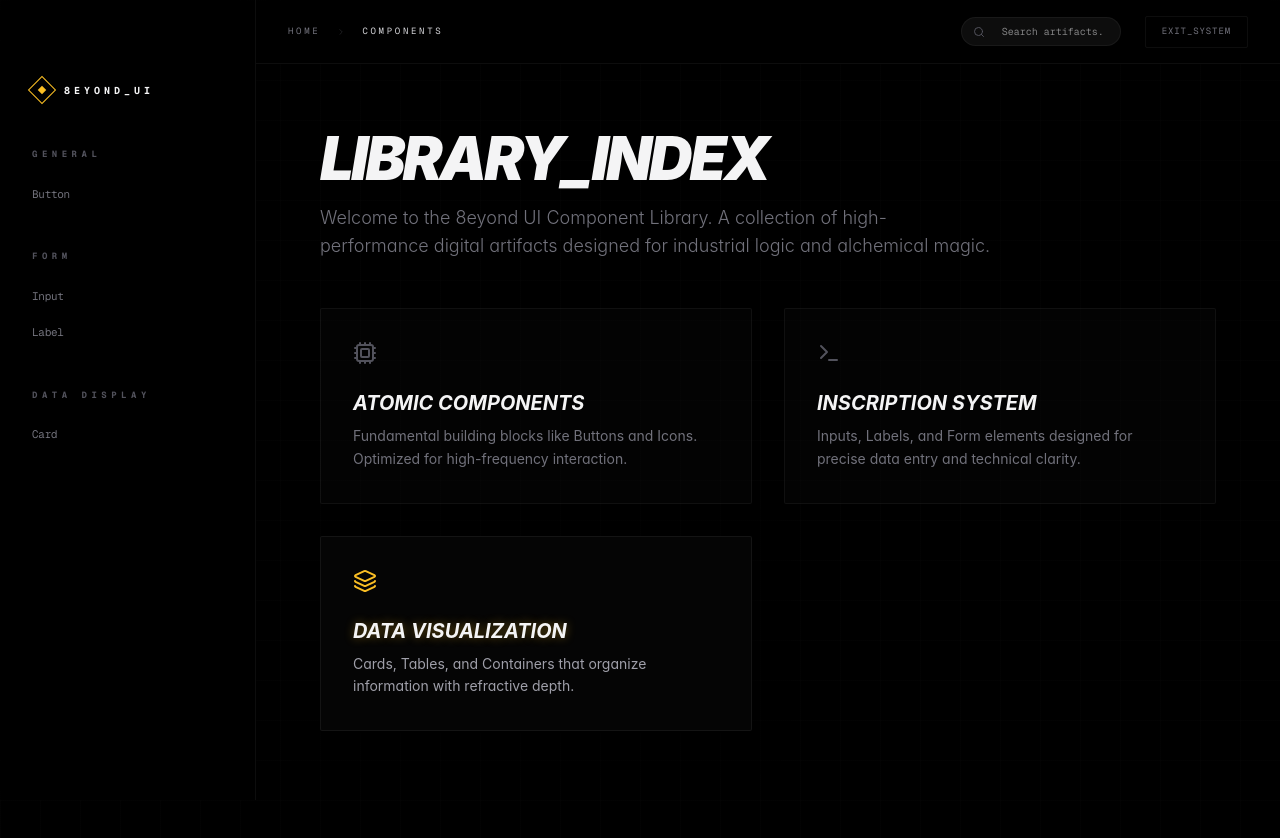
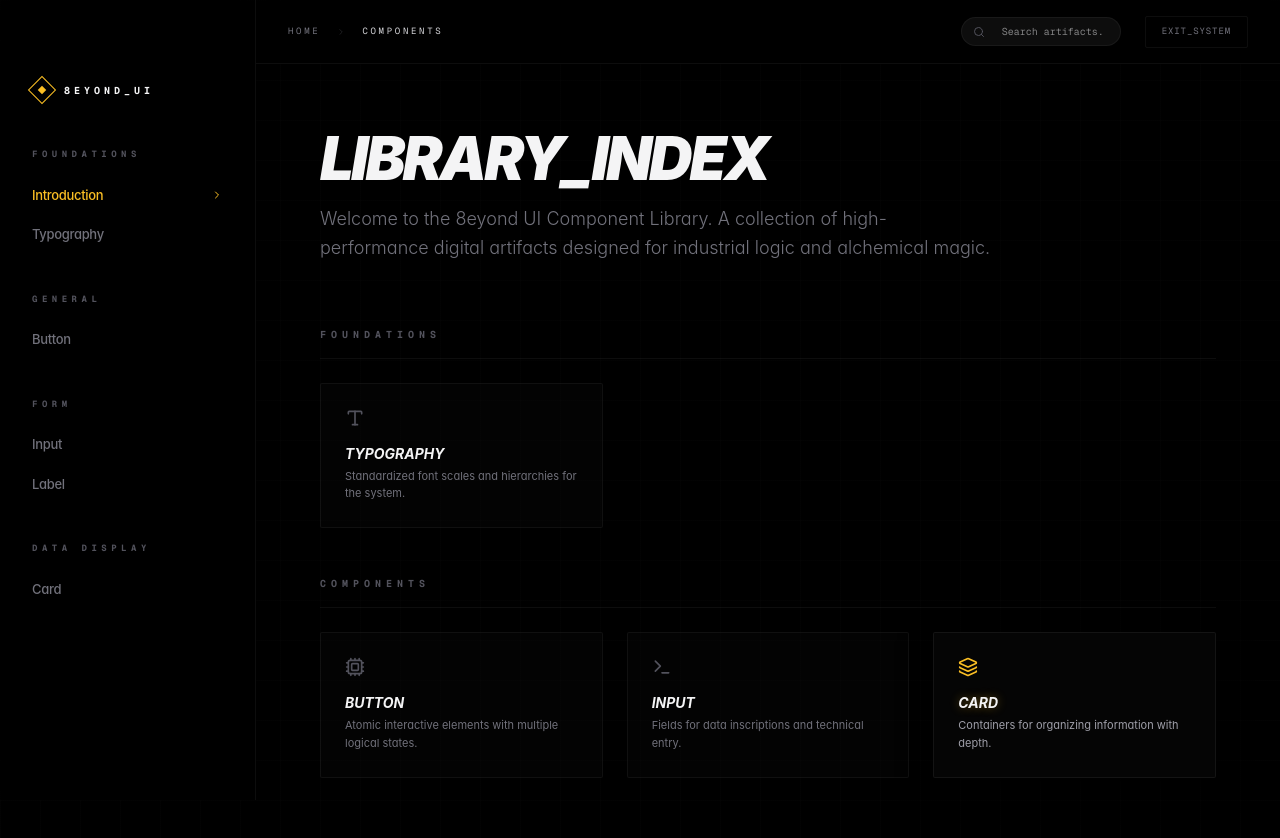
Before and after one commit to 8eyond-Infinite/8eyond-ui, a Next.js app: page /components in a window 1280 px wide. Shown: the top 838 px of the page. Built offline with nearby package versions, Linux system fonts and the light colour scheme.

Commit message:
style: refine docs typography for readability and reorganize component categories

```diff
--- a/app/components/button/page.tsx
+++ b/app/components/button/page.tsx
@@ -7,9 +7,9 @@ export default function ButtonDoc() {
         <h1 className="text-4xl md:text-6xl font-black uppercase italic tracking-tighter">
           Button
         </h1>
-        <p className="text-zinc-500 text-lg max-w-2xl font-light">
+        <p className="text-zinc-500 text-lg max-w-2xl font-normal leading-relaxed">
           An interactive catalyst. Triggers logical operations or alchemical
-          transitions.
+          transitions within the system.
         </p>
       </div>
 
--- a/app/components/page.tsx
+++ b/app/components/page.tsx
@@ -1,62 +1,94 @@
 import { Card } from "@/components/ui";
-import { Cpu, Terminal, Layers } from "lucide-react";
+import { Cpu, Terminal, Layers, Type } from "lucide-react";
 import Link from "next/link";
 
 export default function ComponentsPage() {
   return (
-    <div className="space-y-12">
+    <div className="space-y-16">
       <div className="space-y-4">
         <h1 className="text-4xl md:text-6xl font-black uppercase italic tracking-tighter">
           Library_Index
         </h1>
-        <p className="text-zinc-500 text-lg max-w-2xl font-light">
+        <p className="text-zinc-500 text-lg max-w-2xl font-light leading-relaxed">
           Welcome to the 8eyond UI Component Library. A collection of
           high-performance digital artifacts designed for industrial logic and
           alchemical magic.
         </p>
       </div>
 
-      <div className="grid grid-cols-1 md:grid-cols-2 gap-8">
+      <div className="space-y-12">
+        <div className="space-y-6">
+          <h2 className="text-[10px] font-mono font-bold uppercase tracking-[0.5em] text-zinc-600 border-b border-white/5 pb-4">
+            Foundations
+          </h2>
+          <div className="grid grid-cols-1 md:grid-cols-3 gap-6">
+            <Link href="/components/typography">
+              <Card className="p-6 h-full group hover:border-accent/30 transition-all duration-500">
+                <Type
+                  className="mb-4 text-zinc-600 group-hover:text-accent transition-colors"
+                  size={20}
+                />
+                <h3 className="text-sm font-bold uppercase italic mb-1">
+                  Typography
+                </h3>
+                <p className="text-zinc-500 text-[11px] leading-relaxed">
+                  Standardized font scales and hierarchies for the system.
+                </p>
+              </Card>
+            </Link>
+          </div>
+        </div>
+
+        <div className="space-y-6">
+          <h2 className="text-[10px] font-mono font-bold uppercase tracking-[0.5em] text-zinc-600 border-b border-white/5 pb-4">
+            Components
+          </h2>
+          <div className="grid grid-cols-1 md:grid-cols-3 gap-6">
             <Link href="/components/button">
-          <Card className="p-8 h-full group hover:border-accent/30 transition-all duration-500">
-            <Cpu className="mb-6 text-zinc-600 group-hover:text-accent transition-colors" />
-            <h3 className="text-xl font-bold uppercase italic mb-2">
-              Atomic Components
+              <Card className="p-6 h-full group hover:border-accent/30 transition-all duration-500">
+                <Cpu
+                  className="mb-4 text-zinc-600 group-hover:text-accent transition-colors"
+                  size={20}
+                />
+                <h3 className="text-sm font-bold uppercase italic mb-1">
+                  Button
                 </h3>
-            <p className="text-zinc-500 text-sm leading-relaxed">
-              Fundamental building blocks like Buttons and Icons. Optimized for
-              high-frequency interaction.
+                <p className="text-zinc-500 text-[11px] leading-relaxed">
+                  Atomic interactive elements with multiple logical states.
                 </p>
               </Card>
             </Link>
             <Link href="/components/input">
-          <Card className="p-8 h-full group hover:border-accent/30 transition-all duration-500">
-            <Terminal className="mb-6 text-zinc-600 group-hover:text-accent transition-colors" />
-            <h3 className="text-xl font-bold uppercase italic mb-2">
-              Inscription System
+              <Card className="p-6 h-full group hover:border-accent/30 transition-all duration-500">
+                <Terminal
+                  className="mb-4 text-zinc-600 group-hover:text-accent transition-colors"
+                  size={20}
+                />
+                <h3 className="text-sm font-bold uppercase italic mb-1">
+                  Input
                 </h3>
-            <p className="text-zinc-500 text-sm leading-relaxed">
-              Inputs, Labels, and Form elements designed for precise data entry
-              and technical clarity.
+                <p className="text-zinc-500 text-[11px] leading-relaxed">
+                  Fields for data inscriptions and technical entry.
                 </p>
               </Card>
             </Link>
             <Link href="/components/card">
               <Card
                 variant="artifact"
-            className="p-8 h-full group hover:border-accent/30 transition-all duration-500"
+                className="p-6 h-full group hover:border-accent/30 transition-all duration-500"
               >
-            <Layers className="mb-6 text-accent" />
-            <h3 className="text-xl font-bold uppercase italic mb-2 text-glow">
-              Data Visualization
+                <Layers className="mb-4 text-accent" size={20} />
+                <h3 className="text-sm font-bold uppercase italic mb-1 text-glow">
+                  Card
                 </h3>
-            <p className="text-zinc-400 text-sm leading-relaxed">
-              Cards, Tables, and Containers that organize information with
-              refractive depth.
+                <p className="text-zinc-400 text-[11px] leading-relaxed">
+                  Containers for organizing information with depth.
                 </p>
               </Card>
             </Link>
           </div>
         </div>
+      </div>
+    </div>
   );
 }
--- /dev/null
+++ b/app/components/typography/page.tsx
@@ -0,0 +1,83 @@
+import { Card } from "@/components/ui";
+
+export default function TypographyDoc() {
+  return (
+    <div className="space-y-16">
+      <div className="space-y-4">
+        <h1 className="text-4xl md:text-6xl font-black uppercase italic tracking-tighter">
+          Typography
+        </h1>
+        <p className="text-zinc-500 text-lg max-w-2xl font-normal leading-relaxed">
+          The Codex of 8eyond. A dual-font system balancing high-readability
+          Sans-serif with technical Monospace artifacts.
+        </p>
+      </div>
+
+      <section className="space-y-10">
+        <div className="space-y-4">
+          <h3 className="text-[10px] font-mono font-bold uppercase tracking-[0.4em] text-zinc-600 border-b border-white/5 pb-4">
+            Font_Faces
+          </h3>
+          <div className="grid grid-cols-1 md:grid-cols-2 gap-8">
+            <Card className="p-8 space-y-4">
+              <span className="text-[10px] font-mono text-zinc-600 uppercase tracking-widest">
+                Primary_Sans
+              </span>
+              <h4 className="text-4xl font-black italic">Geist Sans</h4>
+              <p className="text-zinc-400 text-sm leading-relaxed">
+                Used for Headings, Body text, and most user-facing content.
+                Optimized for clarity and modern aesthetics.
+              </p>
+            </Card>
+            <Card className="p-8 space-y-4">
+              <span className="text-[10px] font-mono text-zinc-600 uppercase tracking-widest">
+                Technical_Mono
+              </span>
+              <h4 className="text-4xl font-mono font-bold uppercase tracking-tighter">
+                Geist Mono
+              </h4>
+              <p className="text-zinc-400 text-sm font-mono leading-relaxed">
+                Used for Code, Labels, Metadata, and System Indicators. Evokes
+                industrial precision.
+              </p>
+            </Card>
+          </div>
+        </div>
+
+        <div className="space-y-6">
+          <h3 className="text-[10px] font-mono font-bold uppercase tracking-[0.4em] text-zinc-600 border-b border-white/5 pb-4">
+            Hierarchy_Scale
+          </h3>
+          <Card className="p-12 space-y-12">
+            <div className="space-y-2">
+              <span className="text-[9px] font-mono text-zinc-700 uppercase">
+                Heading_01
+              </span>
+              <h1 className="text-6xl font-black uppercase italic tracking-tighter">
+                Beyond the lead
+              </h1>
+            </div>
+            <div className="space-y-2">
+              <span className="text-[9px] font-mono text-zinc-700 uppercase">
+                Heading_02
+              </span>
+              <h2 className="text-4xl font-bold uppercase italic tracking-tight">
+                The alchemical process
+              </h2>
+            </div>
+            <div className="space-y-2">
+              <span className="text-[9px] font-mono text-zinc-700 uppercase">
+                Body_Text
+              </span>
+              <p className="text-lg text-zinc-400 max-w-xl font-normal leading-relaxed">
+                The transition from base metal to gold is not merely physical,
+                but architectural. Every component must serve the logic of the
+                system.
+              </p>
+            </div>
+          </Card>
+        </div>
+      </section>
+    </div>
+  );
+}
--- a/src/components/layout/DocsLayout.tsx
+++ b/src/components/layout/DocsLayout.tsx
@@ -8,6 +8,13 @@ import { Search, ChevronRight } from "lucide-react";
 import { Button } from "@/components/ui";
 
 const sidebarData = [
+  {
+    title: "Foundations",
+    items: [
+      { name: "Introduction", href: "/components" },
+      { name: "Typography", href: "/components/typography" },
+    ],
+  },
   {
     title: "General",
     items: [{ name: "Button", href: "/components/button" }],
@@ -53,7 +60,7 @@ export function DocsLayout({ children }: { children: React.ReactNode }) {
                     <Link
                       href={item.href}
                       className={cn(
-                        "group flex items-center justify-between py-2 text-[11px] font-mono tracking-tight transition-all",
+                        "group flex items-center justify-between py-2 text-[13px] font-medium tracking-tight transition-all",
                         pathname === item.href
                           ? "text-accent"
                           : "text-zinc-500 hover:text-zinc-200"
```
Lines whose indentation alone changed are shown as unchanged.
